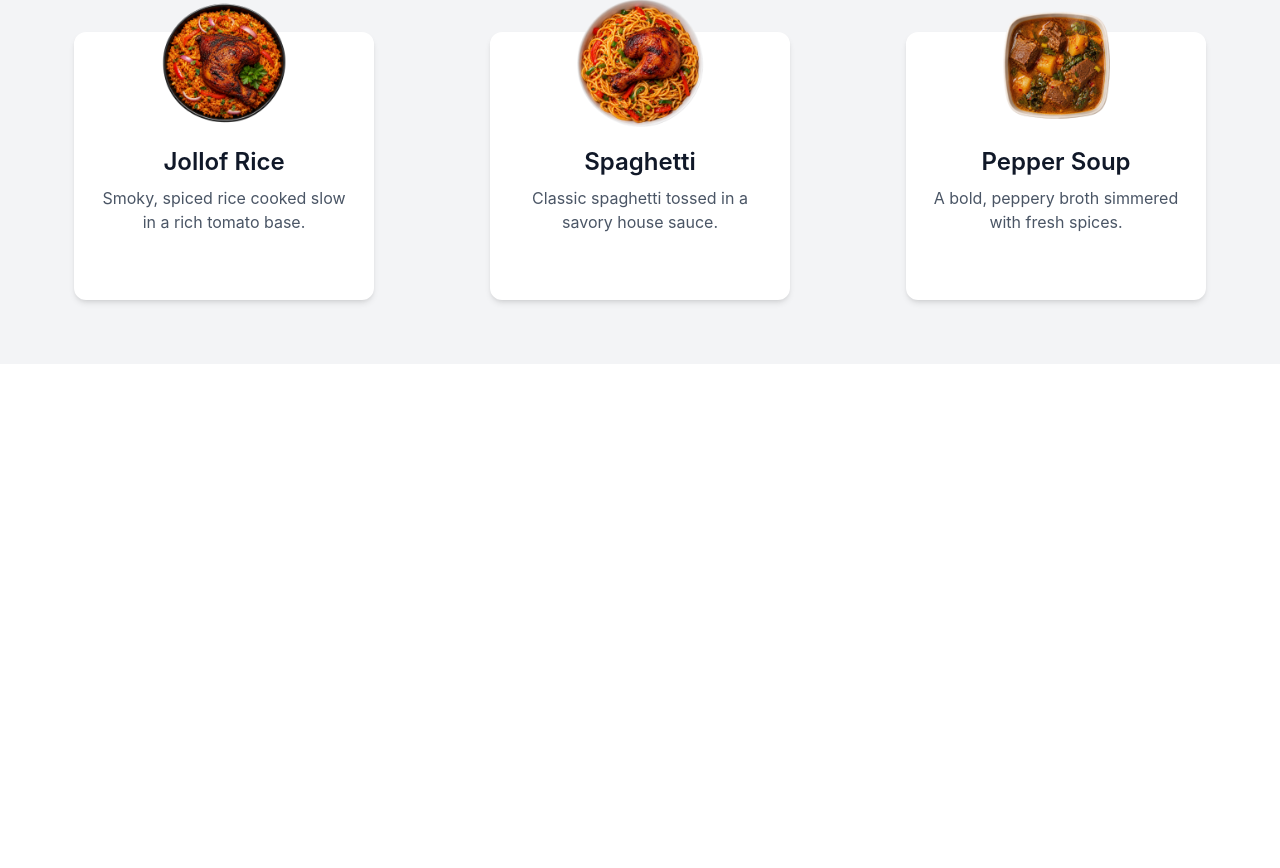
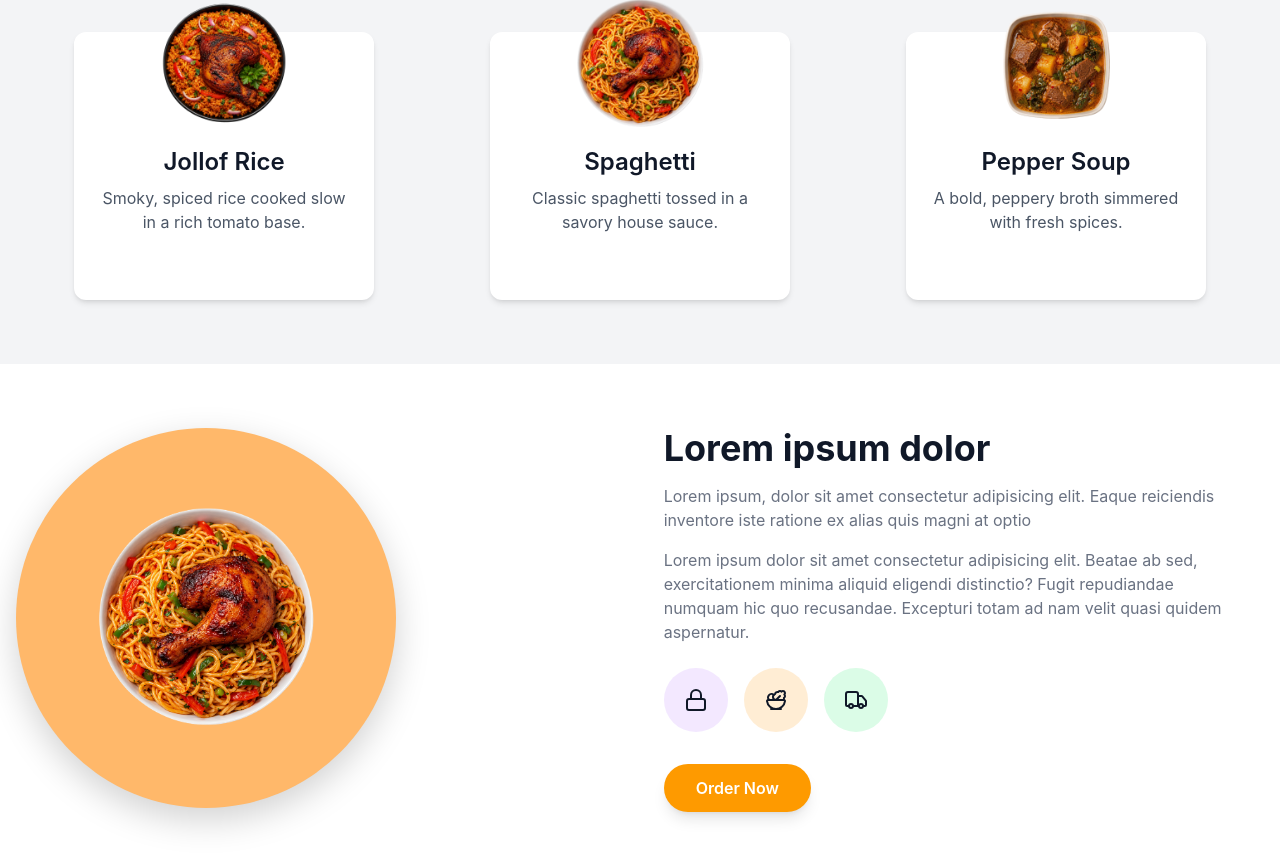
Before and after one commit to Jayace-7/E-commerce-Website, a React (Vite) app: page / in a window 1280 px wide. Shown: the part 1261-2129 px from the top of the page. Before the commit the page ends 1625 px from the top, so only its background shows below. Built offline with nearby package versions, Linux system fonts and the light colour scheme.

Commit message:
Bannner creation

```diff
--- a/src/App.jsx
+++ b/src/App.jsx
@@ -2,6 +2,7 @@ import React from 'react';
 import Navbar from "./components/Navbar";
 import Hero from "./components/Hero";
 import Service from './components/Service';
+import Banner from './components/Banner';
 
 const App = () => {
   return (
@@ -9,6 +10,7 @@ const App = () => {
       <Navbar />
       <Hero />
       <Service />
+      <Banner />
     </div>
   );
 };
--- /dev/null
+++ b/src/components/Banner.jsx
@@ -0,0 +1,62 @@
+import React from 'react';
+import spag from '../assets/spag.png';
+import { Lock, Salad, Truck } from 'lucide-react';
+
+function Banner() {
+  return (
+    <section className="py-16 bg-white dark:bg-gray-800">
+      <div className="container mx-auto px-4">
+        <div className="flex flex-col md:flex-row items-center gap-8 md:gap-12">
+          {/* Image */}
+          <div className="md:w-1/2 mb-8 md:mb-0 flex justify-center items-center md:justify-start self-start">
+            <div className="relative w-50 h-60 md:w-95 md:h-95 aspect-square rounded-full overflow-hidden shadow-[0_12px_35px_rgba(0,0,0,0.18)] bg-orange-300  dark:bg-gray-700 transition-transform duration-500 hover:scale-105">
+              <img
+                src={spag}
+                alt="Spaghetti"
+                className="w-full h-full object-cover object-center"
+              />
+            </div>
+          </div>
+
+          {/* Text content */}
+          <div className="md:w-1/2 md:pr-4">
+            <h2 className="text-4xl font-bold text-gray-900 dark:text-white mb-4">
+              Lorem ipsum dolor
+            </h2>
+
+            <p className="text-gray-500 dark:text-gray-300 mb-4">
+              Lorem ipsum, dolor sit amet consectetur adipisicing elit. Eaque reiciendis
+              inventore iste ratione ex alias quis magni at optio
+            </p>
+
+            <p className="text-gray-500 dark:text-gray-300 mb-6">
+              Lorem ipsum dolor sit amet consectetur adipisicing elit. Beatae ab sed,
+              exercitationem minima aliquid eligendi distinctio? Fugit repudiandae numquam
+              hic quo recusandae. Excepturi totam ad nam velit quasi quidem aspernatur.
+            </p>
+
+            {/* Feature icons */}
+            <div className="flex items-center gap-4 mb-8">
+              <div className="w-16 h-16 rounded-full bg-purple-100 flex items-center justify-center">
+                <Lock className="w-6 h-6 text-gray-900" />
+              </div>
+              <div className="w-16 h-16 rounded-full bg-orange-100 flex items-center justify-center">
+                <Salad className="w-6 h-6 text-gray-900" />
+              </div>
+              <div className="w-16 h-16 rounded-full bg-green-100 flex items-center justify-center">
+                <Truck className="w-6 h-6 text-gray-900" />
+              </div>
+            </div>
+
+            {/* CTA button */}
+            <button className="bg-amber-500 hover:bg-amber-600 text-white font-semibold py-3 px-8 rounded-full transition-scale duration-300 transform hover:scale-105 shadow-lg">
+              Order Now
+            </button>
+          </div>
+        </div>
+      </div>
+    </section>
+  );
+}
+
+export default Banner;
```
